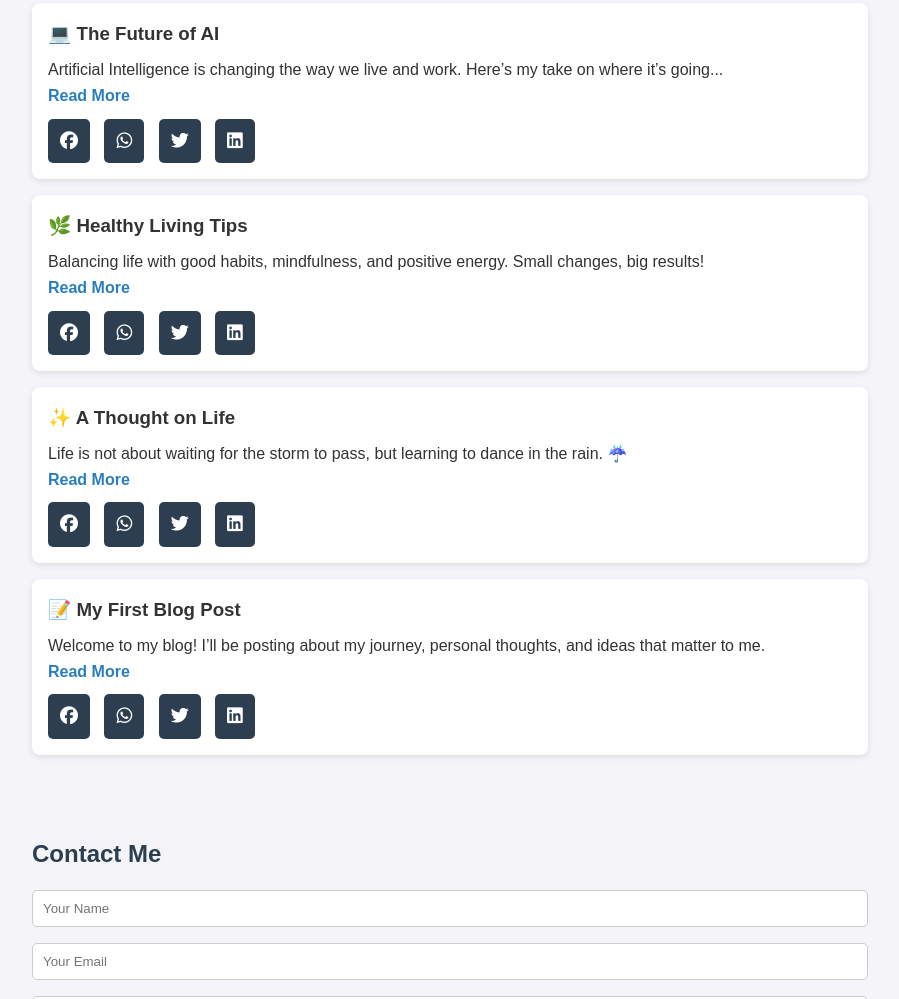
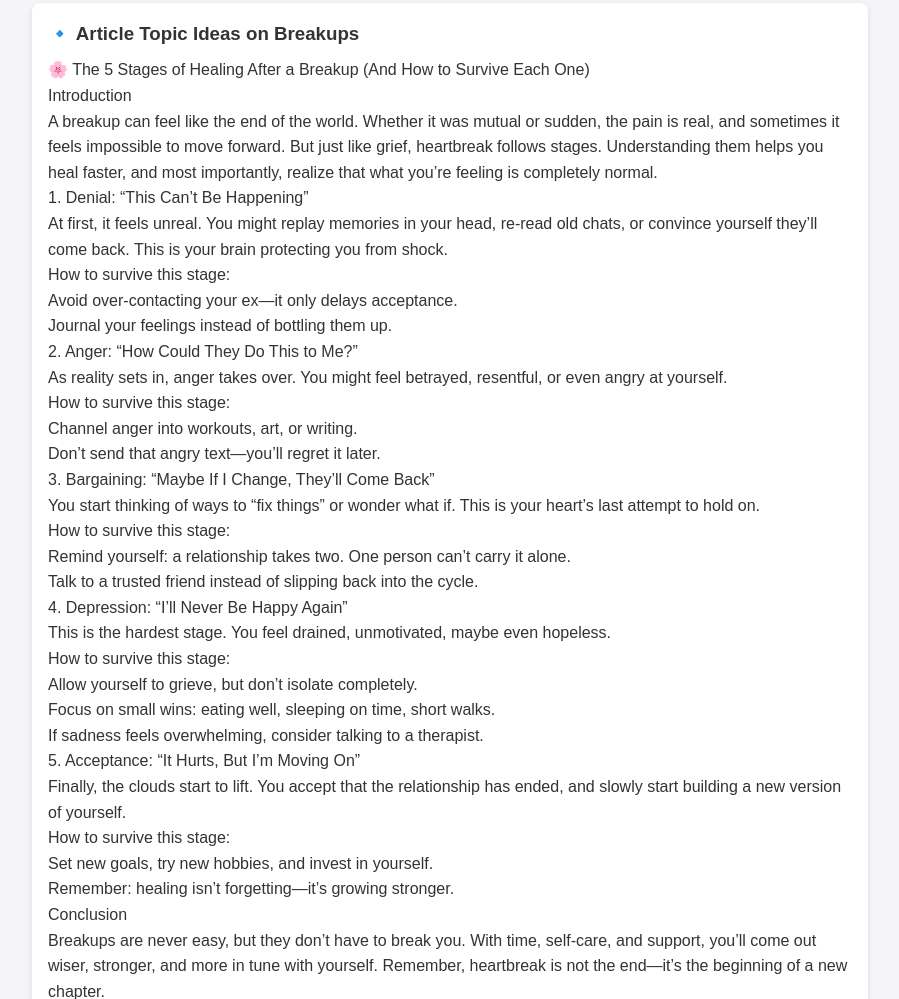
Before and after one commit to bhatcomputerkng/shabirs-blog, a plain HTML site: page index.html in a window 1280 px wide. Shown: the part 1801-2800 px from the top of the page, without its empty margins (190-1089 px from the left). Drawn offline with Linux system fonts and the light colour scheme.

Commit message:
Update index.html

```diff
--- a/index.html
+++ b/index.html
@@ -55,7 +55,7 @@
     <h2>Topics</h2>
     <div class="topics-grid">
       <div class="topic-card" onclick="filterPosts('jobs')">🌍 jobs</div>
-      <div class="topic-card" onclick="filterPosts('technology')">💻 Technology</div>
+      <div class="topic-card" onclick="filterPosts('🔹 Article Topic Ideas on Breakups')"> 🔹 Article Topic Ideas on Breakups</div>
       <div class="topic-card" onclick="filterPosts('lifestyle')">🌿 Lifestyle</div>
       <div class="topic-card" onclick="filterPosts('inspiration')">✨ Inspiration</div>
       <div class="topic-card" onclick="filterPosts('personal')">📝 Personal</div>
@@ -103,10 +103,64 @@ The number of vacancies may increase or decrease depending on the outcome of the
         </div>
       </article>
 
-      <article class="post technology">
-        <h3>💻 The Future of AI</h3>
-        <p>Artificial Intelligence is changing the way we live and work. Here’s my take on where it’s going...</p>
-        <a href="#">Read More</a>
+      <article class="🔹 Article Topic Ideas on Breakups">
+        <h3>🔹 Article Topic Ideas on Breakups</h3>
+        <p>🌸 The 5 Stages of Healing After a Breakup (And How to Survive Each One) </p>
+        <p>Introduction</p>
+        <p>A breakup can feel like the end of the world. Whether it was mutual or sudden, the pain is real,
+          and sometimes it feels impossible to move forward. But just like grief, heartbreak follows stages.
+          Understanding them helps you heal faster, and most importantly, realize that what you’re feeling is completely normal.</p>
+        <p>1. Denial: “This Can’t Be Happening”</p>
+        <p>At first, it feels unreal. You might replay memories in your head, re-read old chats,
+          or convince yourself they’ll come back. This is your brain protecting you from shock.</p>
+        <p>How to survive this stage:</p>
+
+        <p>Avoid over-contacting your ex—it only delays acceptance.</p>
+
+          <p>Journal your feelings instead of bottling them up.</p>
+        <p>2. Anger: “How Could They Do This to Me?”</p>
+        <p>As reality sets in, anger takes over. You might feel betrayed, resentful, or even angry at yourself.</p>
+
+<p>How to survive this stage:</p>
+
+<p>Channel anger into workouts, art, or writing.</p>
+
+<p>Don’t send that angry text—you’ll regret it later.</p>
+        <p>3. Bargaining: “Maybe If I Change, They’ll Come Back”</p>
+        <p>You start thinking of ways to “fix things” or wonder what if. This is your heart’s last attempt to hold on.</p>
+
+<p>How to survive this stage:</p>
+
+<p>Remind yourself: a relationship takes two. One person can’t carry it alone.</p>
+
+<p>Talk to a trusted friend instead of slipping back into the cycle.</p>
+        <p>4. Depression: “I’ll Never Be Happy Again”</p>
+
+<p>This is the hardest stage. You feel drained, unmotivated, maybe even hopeless.</p>
+
+<p>How to survive this stage:</p>
+
+<p>Allow yourself to grieve, but don’t isolate completely.</p>
+
+<p>Focus on small wins: eating well, sleeping on time, short walks.</p>
+
+<p>If sadness feels overwhelming, consider talking to a therapist.</p>
+        <p>5. Acceptance: “It Hurts, But I’m Moving On”</p>
+
+<p>Finally, the clouds start to lift. You accept that the relationship has ended, and slowly start building a new version of yourself.</p>
+
+<p>How to survive this stage:</p>
+
+<p>Set new goals, try new hobbies, and invest in yourself.</p>
+
+<p>Remember: healing isn’t forgetting—it’s growing stronger.</p>
+        <p>Conclusion</p>
+<p>Breakups are never easy, but they don’t have to break you. With time, self-care, and support, you’ll come out wiser,
+  stronger, and more in tune with yourself. Remember, heartbreak is not the end—it’s the beginning of a new chapter.</p>
+
+<p>✨ You lost someone, but you didn’t lose yourself.</p>
+
+
         <div class="share-buttons">
           <a href="https://www.facebook.com/sharer/sharer.php?u=https://example.com" target="_blank"><i class="fab fa-facebook"></i></a>
           <a href="https://api.whatsapp.com/send?text=Check this out! https://example.com" target="_blank"><i class="fab fa-whatsapp"></i></a>
```
